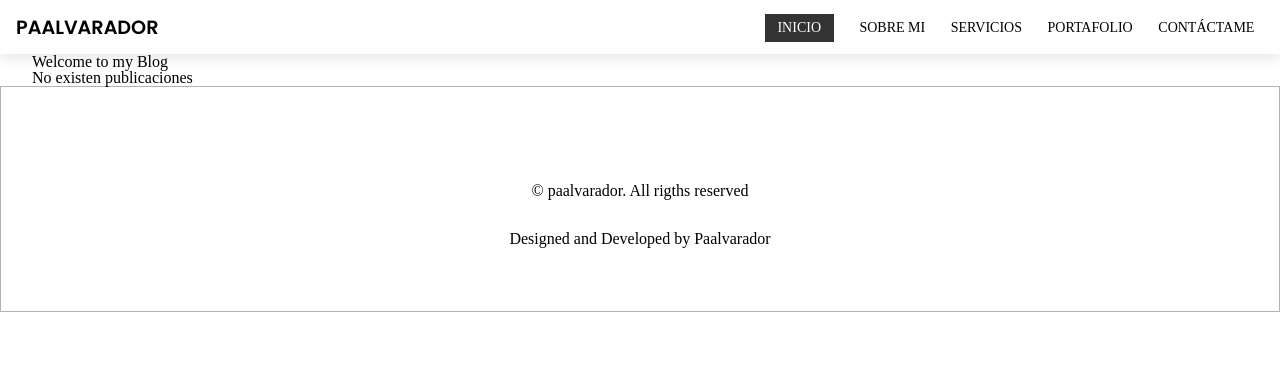
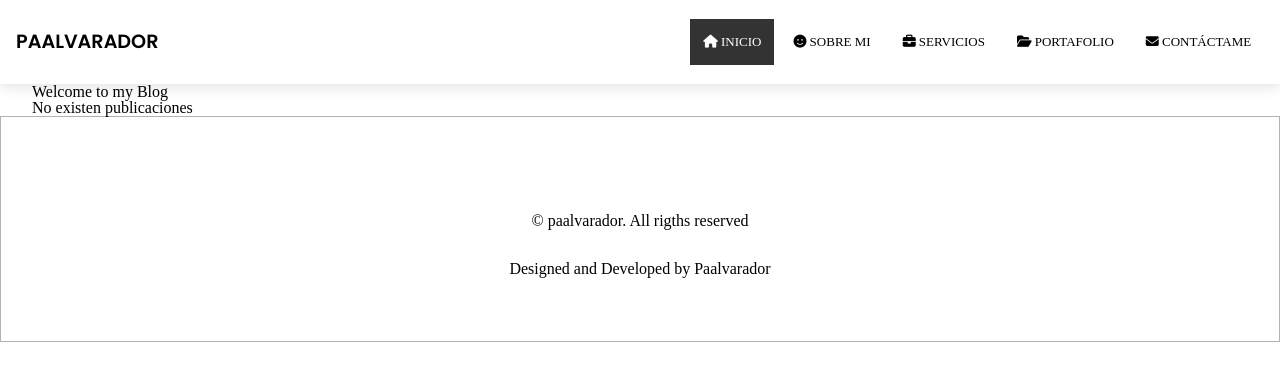
Before and after one commit to paalvarador/django-portafolio-project, a Django app: page /blog/ in a window 1280 px wide. Shown: the top 381 px of the page. Run offline with Django 4.2, Linux system fonts and the light colour scheme; data that the repository does not hold is empty; some libraries are stand-ins or nearby versions.

Commit message:
Agregando el menu resposive en la parte inferior y agreando estilos y javascript para que funcione

```diff
--- a/portfolio/static/portfolio/css/styles.css
+++ b/portfolio/static/portfolio/css/styles.css
@@ -99,29 +99,46 @@ html, body {
     padding: 0.8rem;
 }
 
-.header .hamburger {
+.hamburger {
+    margin-right: 1rem;
+    display: none;
+}
+
+.close {
     margin-right: 1rem;
     display: none;
 }
 
 .header li {
-    padding: 0.4rem 0.8rem;
+    padding: 0.4rem 0.2rem;
 }
 
 .header li a {
     color: #000;
     text-decoration: none;
-    font-size: 14px;
+    font-size: 13px;
+    height: 20px;
+    padding: 0.8rem 0.8rem;
 }
 
 .header li a:hover {
     color: #333;
 }
 
+.menu {
+    display: block;
+}
+
 .menu li.active a {
-    padding: 0.4rem 0.8rem;
+    padding: 0.8rem 0.8rem;
     background-color: #333; /* Cambia esto según tus preferencias */
     color: white;
+}
+
+.nav_link {
+    display: flex;
+    align-items: center;
+    gap: 0.2rem
 }
 
 main {
--- a/portfolio/templates/partials/navbar.html
+++ b/portfolio/templates/partials/navbar.html
@@ -4,14 +4,37 @@
   </div>
   <nav class="menu">
     <ul>
-      <li class="active"><a href="#profile">INICIO</a></li>
-      <li><a href="#about">SOBRE MI</a></li>
-      <li><a href="#services">SERVICIOS</a></li>
-      <li><a href="#portfolio">PORTAFOLIO</a></li>
-      <li><a href="#contact">CONTÁCTAME</a></li>
+      <li class="active">
+        <a class="nav_link" href="#profile"
+          ><i class="fa-solid fa-house"></i>INICIO</a
+        >
+      </li>
+      <li>
+        <a class="nav_link" href="#about"
+          ><i class="fa-solid fa-face-smile"></i>SOBRE MI</a
+        >
+      </li>
+      <li>
+        <a class="nav_link" href="#services"
+          ><i class="fa-solid fa-briefcase"></i>SERVICIOS</a
+        >
+      </li>
+      <li>
+        <a class="nav_link" href="#portfolio"
+          ><i class="fa-solid fa-folder-open"></i>PORTAFOLIO</a
+        >
+      </li>
+      <li>
+        <a class="nav_link" href="#contact"
+          ><i class="fa-solid fa-envelope"></i>CONTÁCTAME</a
+        >
+      </li>
     </ul>
   </nav>
   <div class="hamburger">
     <i class="fa-solid fa-bars"></i>
   </div>
+  <div class="close">
+    <i class="fa-solid fa-close"></i>
+  </div>
 </div>
```
Also changed, not shown: other parts of portfolio/static/portfolio/css/styles.css (+35 -3 lines), portfolio/templates/portfolio/layout.html (+57 -0 lines).
